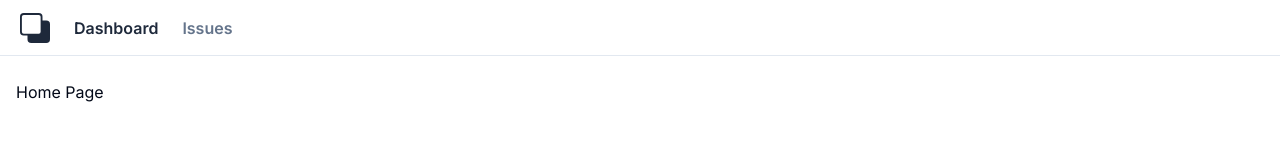
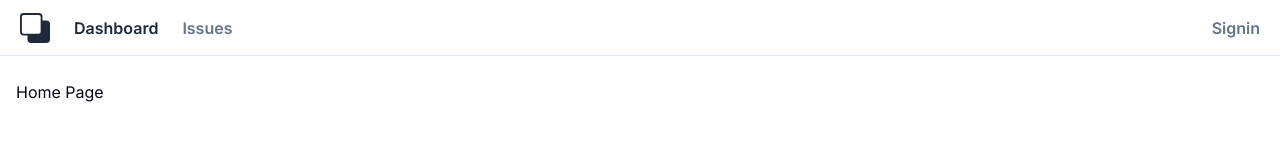
Before and after one commit to aminulidev/track-issue, a Next.js app: page / in a window 1280 px wide. Shown: the top 160 px of the page. Built offline with nearby package versions, Linux system fonts and the light colour scheme; no server answers.

Commit message:
auth provider added

```diff
--- /dev/null
+++ b/app/auth/Provider.tsx
@@ -0,0 +1,12 @@
+'use client'
+import { SessionProvider } from "next-auth/react"
+import { PropsWithChildren } from "react"
+
+
+const AuthProvider = ({ children }: PropsWithChildren) => {
+  return (
+    <SessionProvider>{children}</SessionProvider>
+  )
+}
+
+export default AuthProvider
--- a/app/layout.tsx
+++ b/app/layout.tsx
@@ -2,6 +2,7 @@ import Navbar from '@/components/Navbar'
 import type { Metadata } from 'next'
 import { Inter } from 'next/font/google'
 import './globals.css'
+import AuthProvider from './auth/Provider'
 
 const inter = Inter({ subsets: ['latin'] })
 
@@ -18,8 +19,10 @@ export default function RootLayout({
   return (
     <html lang="en">
       <body className={inter.className}>
-        <Navbar/>
-        <main className='container my-6 px-4'>{children}</main>
+        <AuthProvider>
+          <Navbar />
+          <main className='container my-6 px-4'>{children}</main>
+        </AuthProvider>
       </body>
     </html>
   )
--- a/components/Navbar.tsx
+++ b/components/Navbar.tsx
@@ -4,12 +4,14 @@ import classNames from 'classnames';
 import Link from 'next/link';
 import { usePathname } from 'next/navigation';
 import { BsSubtract } from 'react-icons/bs';
+import { useSession } from 'next-auth/react'
 
 
 type Props = {}
 
 const Navbar = (props: Props) => {
     const currentPath = usePathname();
+    const {status, data: session} = useSession();
 
     const links = [
         { label: 'Dashboard', href: '/' },
@@ -17,17 +19,25 @@ const Navbar = (props: Props) => {
     ]
 
     return (
-        <nav className='flex items-center px-5 space-x-6 h-14 border-b'>
+        <nav className='container flex items-center justify-between px-5 space-x-6 h-14 border-b'>
+            <div className='flex items-center space-x-6'>
                 <Link href="/" className=' text-slate-800'><BsSubtract className="text-3xl" /></Link>
                 <ul className='flex space-x-6'>
                     {links.map(link =>
-                    <li key={link.label}><Link href={link.href} className={classNames({
+                        <li key={link.label}>
+                            <Link href={link.href} className={classNames({
                                 'text-slate-800': link.href === currentPath,
                                 'text-slate-500': link.href !== currentPath,
                                 'hover:text-slate-800 font-semibold transition-colors': true
-                    })}>{link.label}</Link></li>
+                            })}>{link.label}</Link>
+                        </li>
                     )}
                 </ul>
+            </div>
+            <div>
+                {status === 'authenticated' && <Link className='text-slate-500 hover:text-slate-800 font-semibold transition-colors' href='/api/auth/signout'>Logout</Link>}
+                {status === 'unauthenticated' && <Link className='text-slate-500 hover:text-slate-800 font-semibold transition-colors' href='/api/auth/signin'>Signin</Link>}
+            </div>
         </nav>
     )
 }
```
Lines whose indentation alone changed are shown as unchanged.
